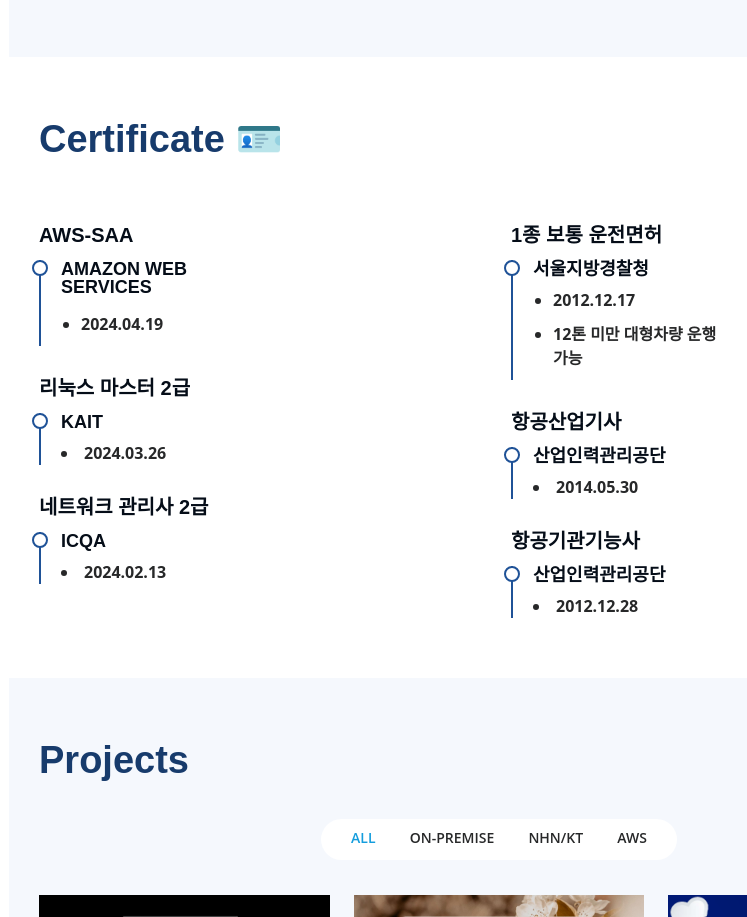
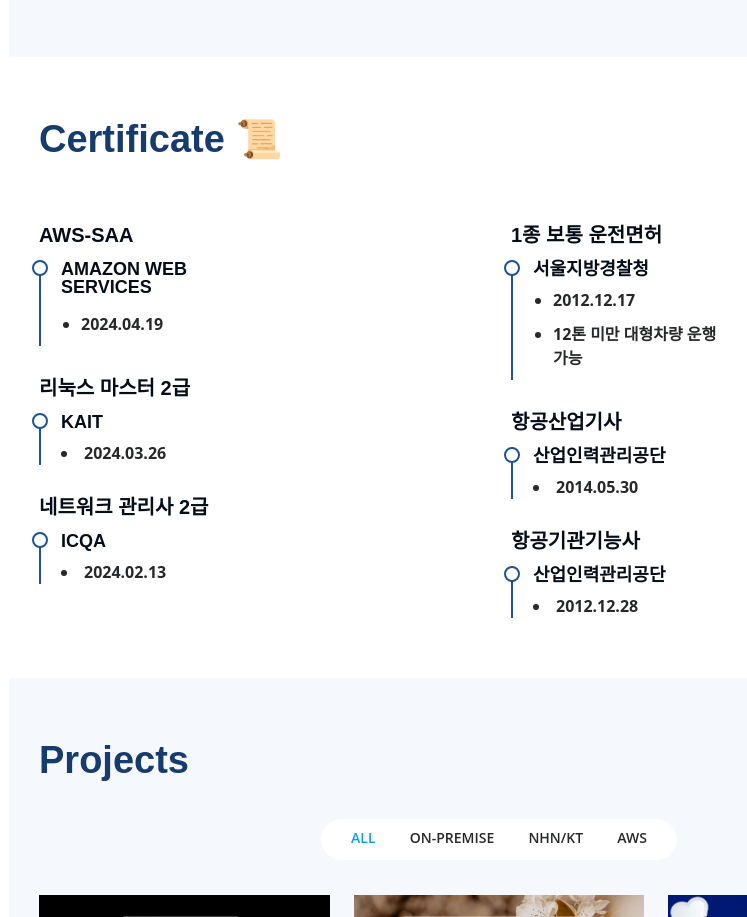
Before and after one commit to Jo00ow-1/Jo00ow, a plain HTML site: page index.html in a window 1280 px wide. Shown: the part 2341-3258 px from the top of the page, without its empty margins (291-1038 px from the left). Drawn offline with Linux system fonts and the light colour scheme; a web font is replaced by a local one.

Commit message:
Update index.html

```diff
--- a/index.html
+++ b/index.html
@@ -277,7 +277,7 @@
       <div class="container">
 
         <div class="section-title">
-          <h2>Certificate 🪪</h2>
+          <h2>Certificate 📜</h2>
           <p></p>
         </div>
 
```
